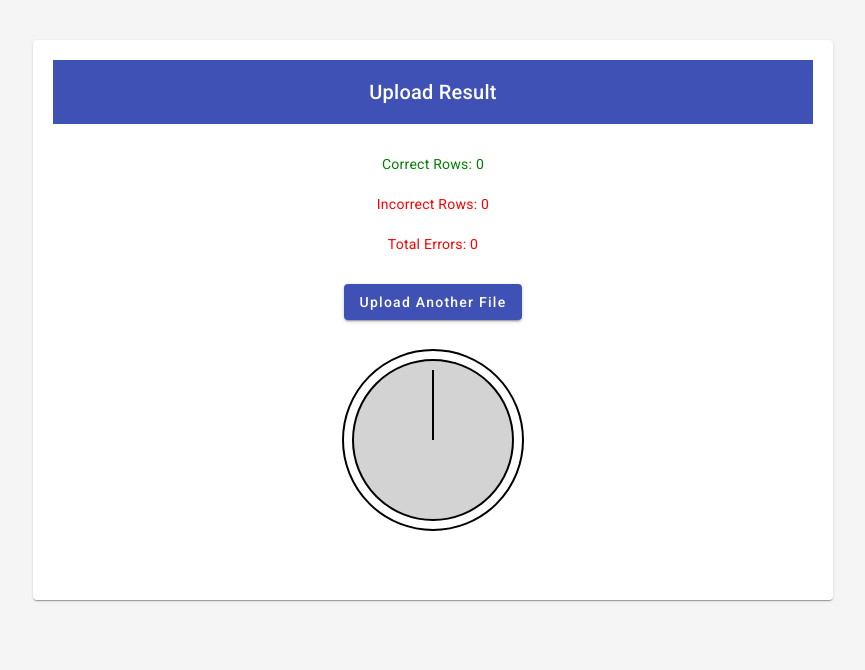
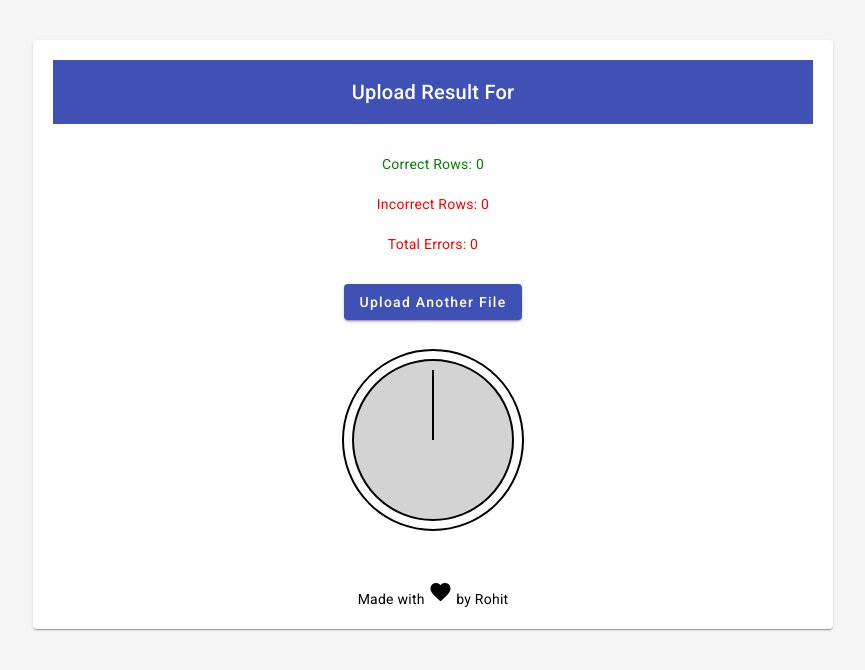
Before and after one commit to thakurkurthalwala/Angular-CSV-Upload-Application, an Angular app: page /result in a window 1280 px wide. Shown: the top 670 px of the page, without its empty margins (207-1072 px from the left). Built offline with nearby package versions, Linux system fonts and the light colour scheme.

Commit message:
Some UI FIxes

```diff
--- a/src/app/csv.service.ts
+++ b/src/app/csv.service.ts
@@ -73,7 +73,6 @@ export class CsvService {
     });
     return errors;
   }
-
   getData(): any[] {
     return this.data;
   }
--- a/src/app/preview/preview.component.html
+++ b/src/app/preview/preview.component.html
@@ -35,7 +35,7 @@
     </table>
     <button mat-raised-button color="primary" (click)="onResult()">View Result</button><br><br><span></span>
     <mat-progress-bar mode="determinate" color="primary" [value]="calculateCorrectness()" *ngIf="data && data.length > 0"></mat-progress-bar>
-    <h3>Errors:</h3>
+    <h3>Errors in {{fileName}}:</h3>
     <div style="color: green;" *ngIf="errors.length === 0">No errors found.</div>
     <ul *ngIf="errors.length > 0">
       <li *ngFor="let error of errors">
@@ -43,4 +43,9 @@
       </li>
     </ul>
   </div>
+  <mat-card-footer>
+    <div class="footer-content" style="text-align: center;">
+      <span>Made with <mat-icon class="heart-icon">favorite</mat-icon> by Rohit</span>
+    </div>
+  </mat-card-footer>
 </mat-card>
--- a/src/app/preview/preview.component.ts
+++ b/src/app/preview/preview.component.ts
@@ -9,10 +9,12 @@ import { Router } from '@angular/router';
 export class PreviewComponent implements OnInit {
   data: any[] = [];
   errors: any[] = [];
+  fileName: string='';
   constructor(private router: Router) {}
   ngOnInit(): void {
     const storedData = localStorage.getItem('csvData');
     const storedErrors = localStorage.getItem('csvErrors');
+    const fileName = localStorage.getItem('csvName');
 
     if (storedData) {
       this.data = JSON.parse(storedData);
@@ -20,6 +22,9 @@ export class PreviewComponent implements OnInit {
 
     if (storedErrors) {
       this.errors = JSON.parse(storedErrors);
+    }
+    if(fileName){debugger;
+      this.fileName = JSON.parse(fileName);
     }
   }
   onResult(): void {
--- a/src/app/result/result.component.html
+++ b/src/app/result/result.component.html
@@ -1,6 +1,6 @@
 <mat-card>
   <mat-toolbar color="primary">
-    <span>Upload Result</span>
+    <span>Upload Result For {{fileName}}</span>
   </mat-toolbar>
   <div class="result-container">
     <p style="color: green;">Correct Rows: {{ correctRows }}</p>
@@ -22,4 +22,9 @@
       </svg>
     </div>
   </div>
+  <mat-card-footer>
+    <div class="footer-content" style="text-align: center;">
+      <span>Made with <mat-icon class="heart-icon">favorite</mat-icon> by Rohit</span>
+    </div>
+  </mat-card-footer>
 </mat-card>
--- a/src/app/result/result.component.ts
+++ b/src/app/result/result.component.ts
@@ -21,16 +21,21 @@ export class ResultComponent implements OnInit {
   needleEndX: number = 0;
   needleEndY: number= 0;
   needleAnimationState: string = '';
+  fileName: string='';
 
   constructor(private csvService: CsvService, private router: Router) {}
 
   ngOnInit(): void {
     const data = this.csvService.getData();
     const errors = this.csvService.getErrors();
+    const fileName = localStorage.getItem('csvName');
     this.correctRows = data.filter((_, index) => this.csvService.isRowValid(index)).length;
     this.incorrectRows = data.length - this.correctRows;
     this.totalerrors = errors.length;
     this.updateNeedlePosition();
+    if(fileName){
+      this.fileName = JSON.parse(fileName);
+    }
   }
 
  updateNeedlePosition(): void {
--- a/src/app/upload/upload.component.ts
+++ b/src/app/upload/upload.component.ts
@@ -19,7 +19,7 @@ export class UploadComponent {
     private toastr:ToastrService
   ) {}
 
-  onFileSelected(event: Event): void {
+  onFileSelected(event: Event): void {debugger;
     const input = event.target as HTMLInputElement;
     if (input.files && input.files.length > 0) {
       const file = input.files[0];
@@ -32,6 +32,7 @@ export class UploadComponent {
       }
 
       this.selectedFile = file;
+      localStorage.setItem('csvName', JSON.stringify(this.selectedFile.name));
       this.errorMessage = null; // Clear any previous error messages
     }
   }
```
